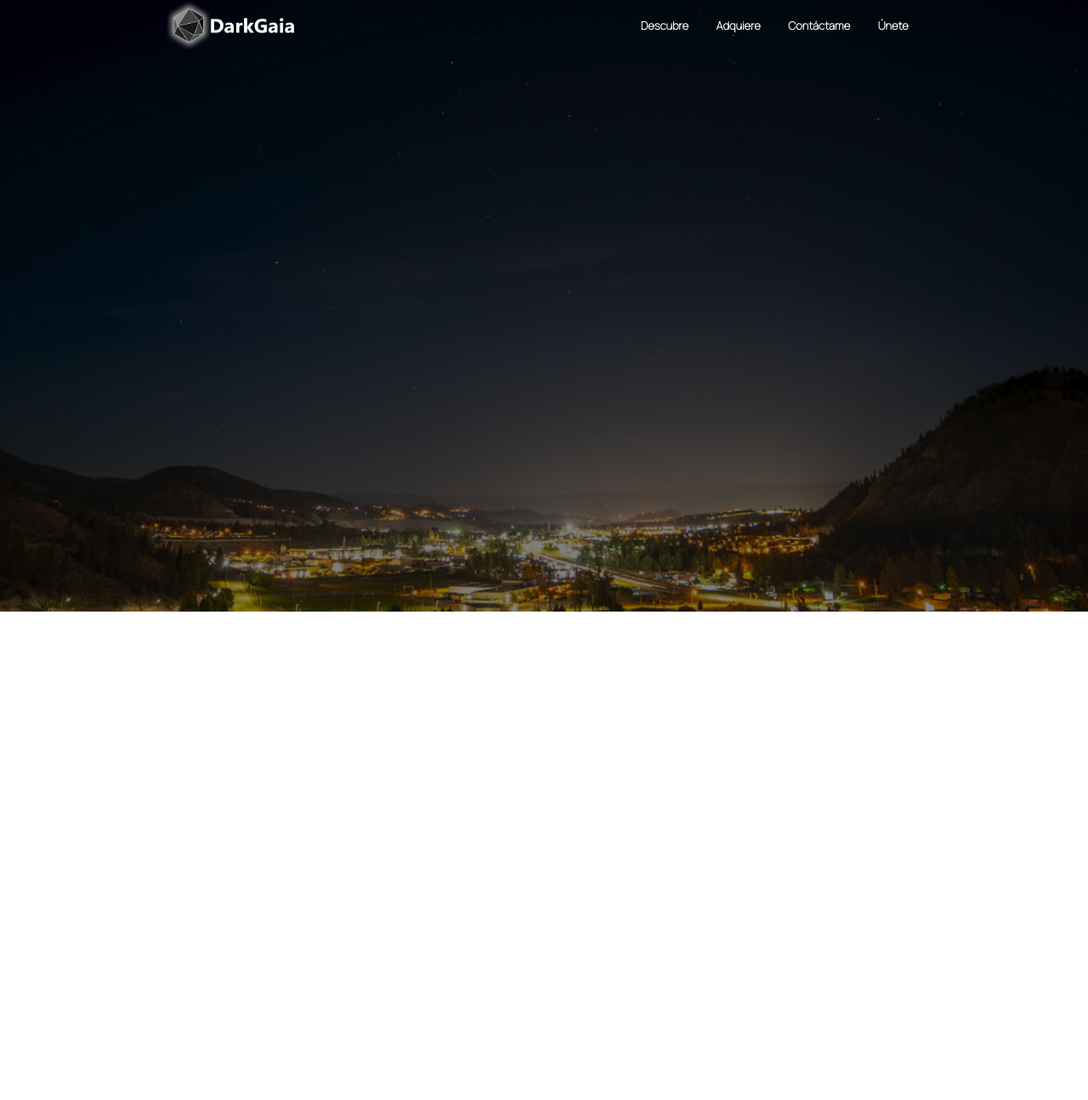
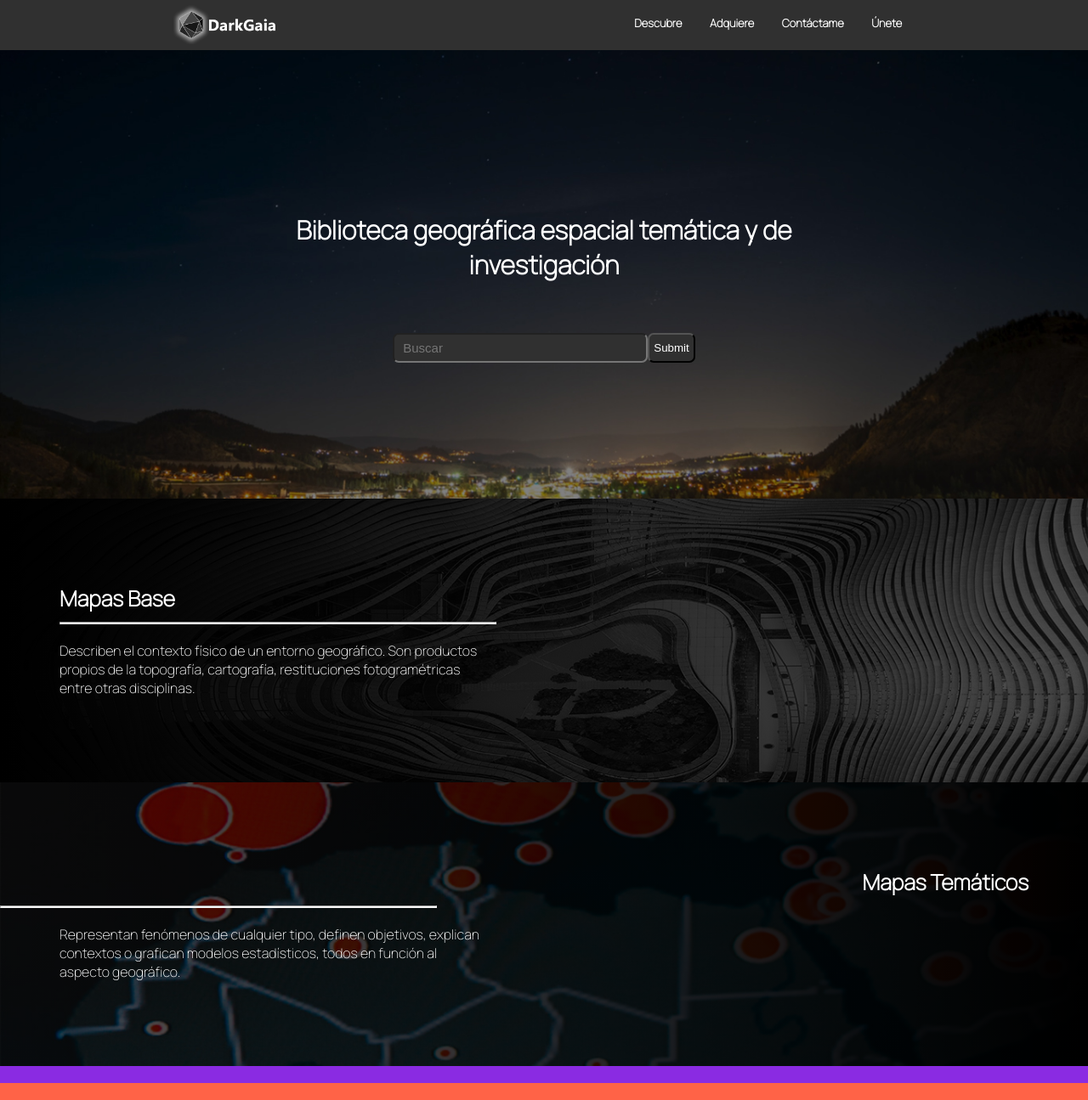
Before and after one commit to 1nfinit0/PR_imagen_funcional, a plain HTML site: page index.html in a window 1280 px wide. Shown: the whole page at 85% size. Before the commit the page ends 800 px from the top, so only its background shows below. Drawn offline with Linux system fonts and the light colour scheme.

Commit message:
Implementación de mapas base y mapas temáticos

```diff
--- a/index.html
+++ b/index.html
@@ -13,7 +13,7 @@
 <body>
     <nav>
         <div class="logo">
-            <img src="./img/logo.png" alt="Logotipo">
+            <a href="#"><img src="./img/logo.png" alt="Logotipo"></a>
         </div>
         <div class="menu">
             <ul>
@@ -25,7 +25,33 @@
         </div>
     </nav>
     <header>
-        <img src="./img/noche_header.jpg" alt="Cielo nocturno">
+        <h1> Biblioteca geográfica espacial temática y de <br> investigación</h1>
+        <div class="buscador">
+            <input id="escribe" type="search" placeholder="Buscar">
+            <input type="submit" id="buscar">
+        </div>
     </header>
+    <section>
+        <article class="base">
+            <div>
+                <h2>Mapas Base</h2>
+            <hr>
+            <p>Describen el contexto físico de un entorno geográfico. Son productos propios de la topografía, cartografía, restituciones fotogramétricas entre otras disciplinas.</p>
+            </div>
+        </article>
+        <article class="tematica">
+            <div>
+                <h2>Mapas Temáticos</h2>
+            <hr>
+            <p>Representan fenómenos de cualquier tipo, definen objetivos, explican contextos o grafican modelos estadísticos, todos en función al aspecto geográfico.</p>
+            </div>
+        </article>
+        <article class="satelitales">
+
+        </article>
+        <article class="espaciales">
+
+        </article>
+    </section>
 </body>
 </html>
--- a/style/style.css
+++ b/style/style.css
@@ -3,7 +3,7 @@
     padding: 0;
     margin: 0;
     /*
-        font-family: 'Manrope', sans-serif;
+       font-family: 'Manrope', sans-serif;
         font-family: 'Oswald', sans-serif;
     */
 }
@@ -16,22 +16,25 @@ body {
 }
 /* Nav que siempre irá encima de la página */
 nav {
-    background-color: rgba(137, 43, 226, 0);
+    background-color: hsl(0deg 0% 19%);
     width: 100%;
     display: flex;
     flex-wrap: wrap;
     justify-content: space-around;
     align-items: center;
-    position: absolute;
+    position: fixed;
     z-index: 30;
 }
 .logo img{
-    width: 15rem;
+    width: 12rem;
+    height: auto;
+    margin: 0.5rem 0 0.5rem 0;
 }
 .menu ul li {
     display: inline-block;
     margin-left: 1.5rem;
     margin-right: 1.5rem;
+    margin-bottom: 0.5rem;
 }
 .menu ul li a {
     text-decoration: none;
@@ -40,10 +43,142 @@ nav {
     color: white;
 }
 .menu ul li a:hover {
+    padding: 1rem;
+    border-radius: 5px;
     background-color: blueviolet;
 }
-header img {
+
+body header {
     width: 100%;
-    position: absolute;
-    z-index: 2;
+    height: auto;
+    background-image: url("/img/noche_header.jpg");
+    background-size: cover;
+    background-position: center;
+    padding: 25rem 0 10rem 0;
+    flex-direction: column;
+    display: flex;
+    flex-grow: 1;
 }
+
+header h1 {
+    color: white;
+    font-family: 'Manrope', sans-serif;
+    font-size: 3rem;
+    flex-grow: 1;
+    text-align: center;
+    padding: 0 3rem 0 3rem;
+}
+
+header .buscador {
+    margin: 6rem auto;
+    display: flex;
+}
+
+header .buscador #escribe{
+    height: 3.5rem;
+    width: 30rem;
+    border-radius: 7px;
+    background-color: hsl(0deg 0% 19%);
+    color: white;
+    padding-left: 1rem;
+}
+header .buscador #escribe:placeholder-shown {
+    font-size: 1.5rem;
+}
+header .buscador #escribe:active {
+    border: none;
+}
+
+header .buscador #buscar {
+    padding: 0 0.5rem;
+    border-radius: 7px;
+    background-color: hsl(0deg 0% 19%);
+    color: white;
+}
+
+section {
+    display: flex;
+    flex-direction: column;
+}
+
+/* MAPAS BASE */
+
+article.base {
+    width: 100%;
+    height: auto;
+    background-image: url("/img/base.jpg");
+    background-size: cover;
+}
+article.base div {
+    width: 100%;
+    height: auto;
+    padding: 10rem 0 10rem 0;
+    background: linear-gradient(to right, rgb(0, 0, 0), rgba(0, 0, 0, 0.678));
+}
+article.base div h2 {
+    color: white;
+    font-family: 'Manrope', sans-serif;
+    font-size: 2.5rem;
+    padding: 0 0 1rem 7rem;
+}
+article.base div hr {
+    color: white;
+    width: 40%;
+    height: 0.1rem;
+    background: white;
+    margin-left: 7rem;
+}
+article.base div p {
+    color: white;
+    font-family: 'Manrope', sans-serif;
+    font-size: 1.6rem;
+    padding: 2rem 55% 0 7rem;
+}
+
+/* MAPAS TEMÁTICOS */
+
+.tematica {
+    width: 100%;
+    height: auto;
+    background-image: url("/img/tematicos.jpg");
+    background-size: cover;
+}
+article.tematica div {
+    width: 100%;
+    height: auto;
+    padding: 10rem 0 10rem 0;
+    background: linear-gradient(to left, rgb(0, 0, 0), rgba(0, 0, 0, 0.651));
+}
+article.tematica div h2 {
+    text-align: right;
+    color: white;
+    font-family: 'Manrope', sans-serif;
+    font-size: 2.5rem;
+    margin: 0 7rem 1rem 0;
+}
+article.tematica div hr {
+    color: white;
+    width: 40%;
+    height: 0.1rem;
+    background: white;
+    right: 0;
+}
+article.tematica div p {
+    color: white;
+    font-family: 'Manrope', sans-serif;
+    font-size: 1.6rem;
+    padding: 2rem 55% 0 7rem;
+}
+
+/* IMÁGENES SATELITALES */
+
+.satelitales {
+    width: auto;
+    height: 2rem;
+    background-color: blueviolet;
+}
+.espaciales {
+    width: auto;
+    height: 2rem;
+    background-color: tomato;
+}
```
Also changed, not shown: img/base.jpg (added), img/tematicos.jpg (added).
